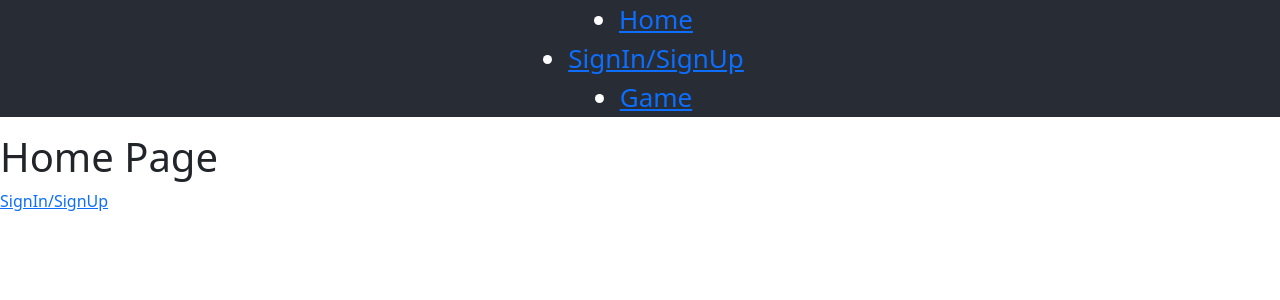
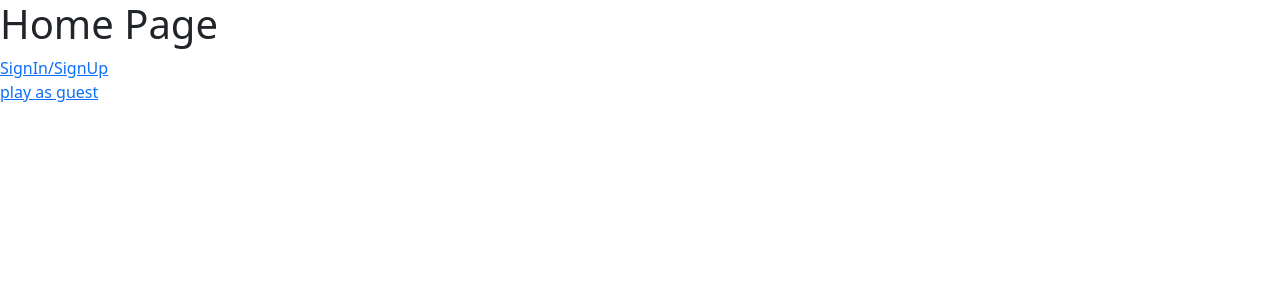
Before and after one commit to allenwang2333/bruin-o-bruin, a React (Create React App) app in the folder bruin-o-bruin/: page / in a window 1280 px wide. Shown: the top 300 px of the page. Built offline with nearby package versions, Linux system fonts and the light colour scheme.

Commit message:
change homepage layout

```diff
--- a/bruin-o-bruin/src/App.js
+++ b/bruin-o-bruin/src/App.js
@@ -10,11 +10,6 @@ class App extends React.Component{
   render(){
   return (
     <BrowserRouter>
-      <ul className="App-header">
-        <li> <Link to="/">Home</Link></li>
-        <li> <Link to="/auth">SignIn/SignUp</Link> </li>
-        <li> <Link to="/game">Game</Link> </li>
-      </ul>
       <Routes>
         <Route exact path="/" element={<Home/>} />
         <Route path="/auth" element={<Auth/>} />
--- a/bruin-o-bruin/src/components/Home.js
+++ b/bruin-o-bruin/src/components/Home.js
@@ -17,7 +17,8 @@ const Home = () => {
     return (
       <div>
         <h1>Home Page</h1>
-        <a href="/auth">SignIn/SignUp</a>
+        <a href="/auth">SignIn/SignUp</a> <br></br>
+        <a href="/game">play as guest</a>
       </div>
     );
   }
```
